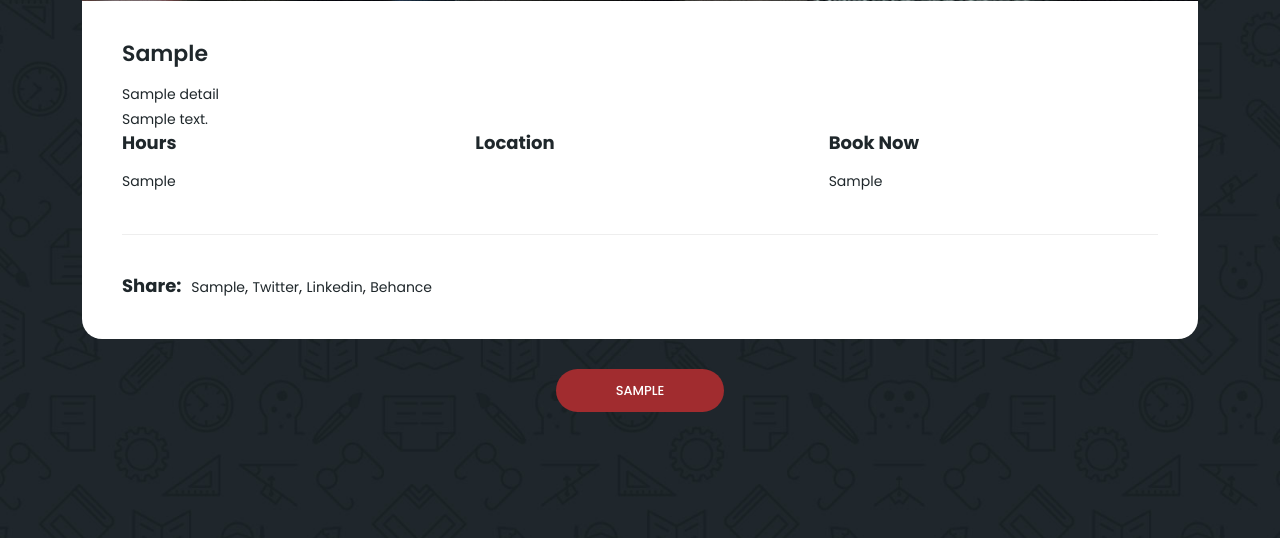
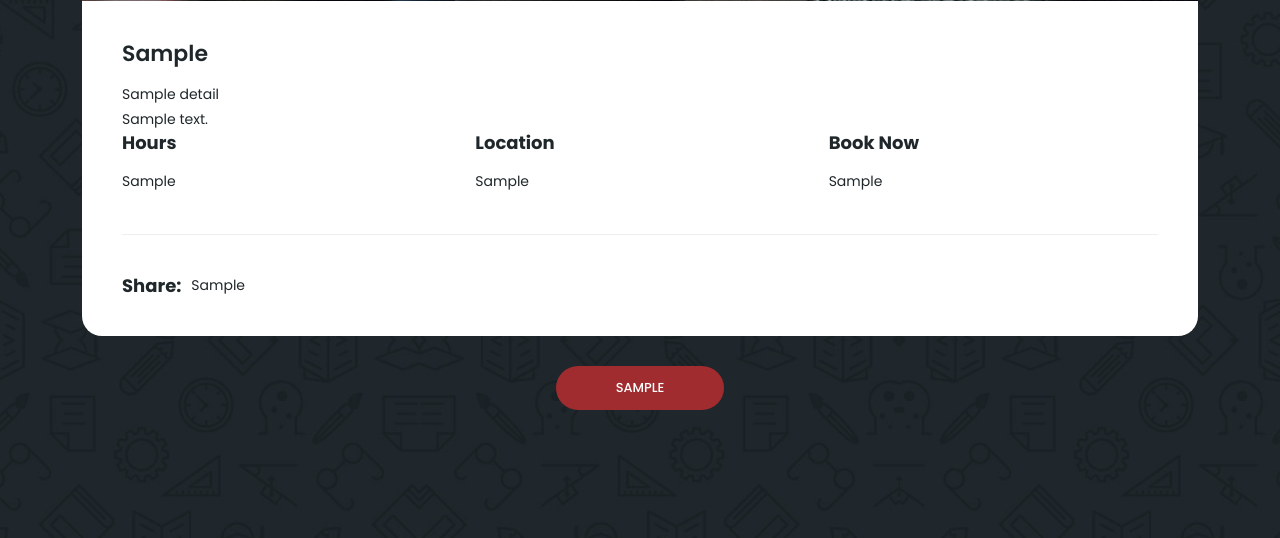
Before and after one commit to HadichaRaxamtjonova/project, a Django app: page /meeting/details in a window 1280 px wide. Shown: the part 1022-1560 px from the top of the page. Run offline with Django 5.2, Linux system fonts and the light colour scheme; tables that the repository leaves empty hold one stand-in row (values such as "Sample post"); some libraries are stand-ins or nearby versions.

Commit message:
Изменения в meeting-details.html: обновление структуры страницы

```diff
--- a/blog/templates/meeting-details.html
+++ b/blog/templates/meeting-details.html
@@ -54,7 +54,7 @@
                       <div class="location">
                         <h5>Location</h5>
                         {% for d in detail %}
-                        <p>{{ d.locations }}</p>
+                        <p>{{ d.location }}</p>
                         {% endfor %}
                       </div>
                     </div>
@@ -71,11 +71,8 @@
                         <h5>Share:</h5>
                         <ul>
                           {% for d in detail %}
-                          <li><a href="#">{{ d.share }}</a>,</li>
+                          <li><a href="#">{{ d.share }}</a></li>
                           {% endfor %}
-                          <li><a href="#">Twitter</a>,</li>
-                          <li><a href="#">Linkedin</a>,</li>
-                          <li><a href="#">Behance</a></li>
                         </ul>
                       </div>
                     </div>
```
